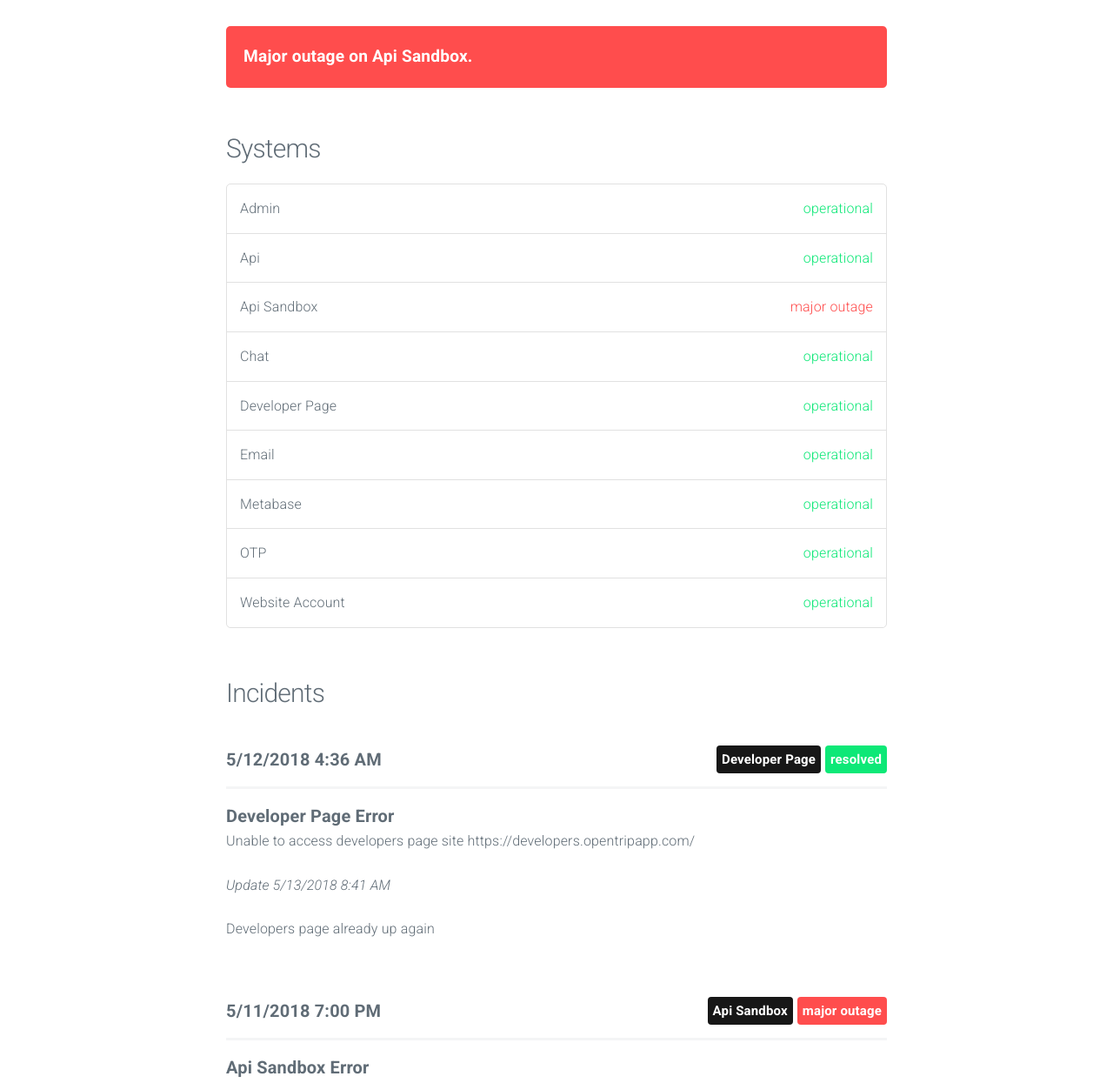
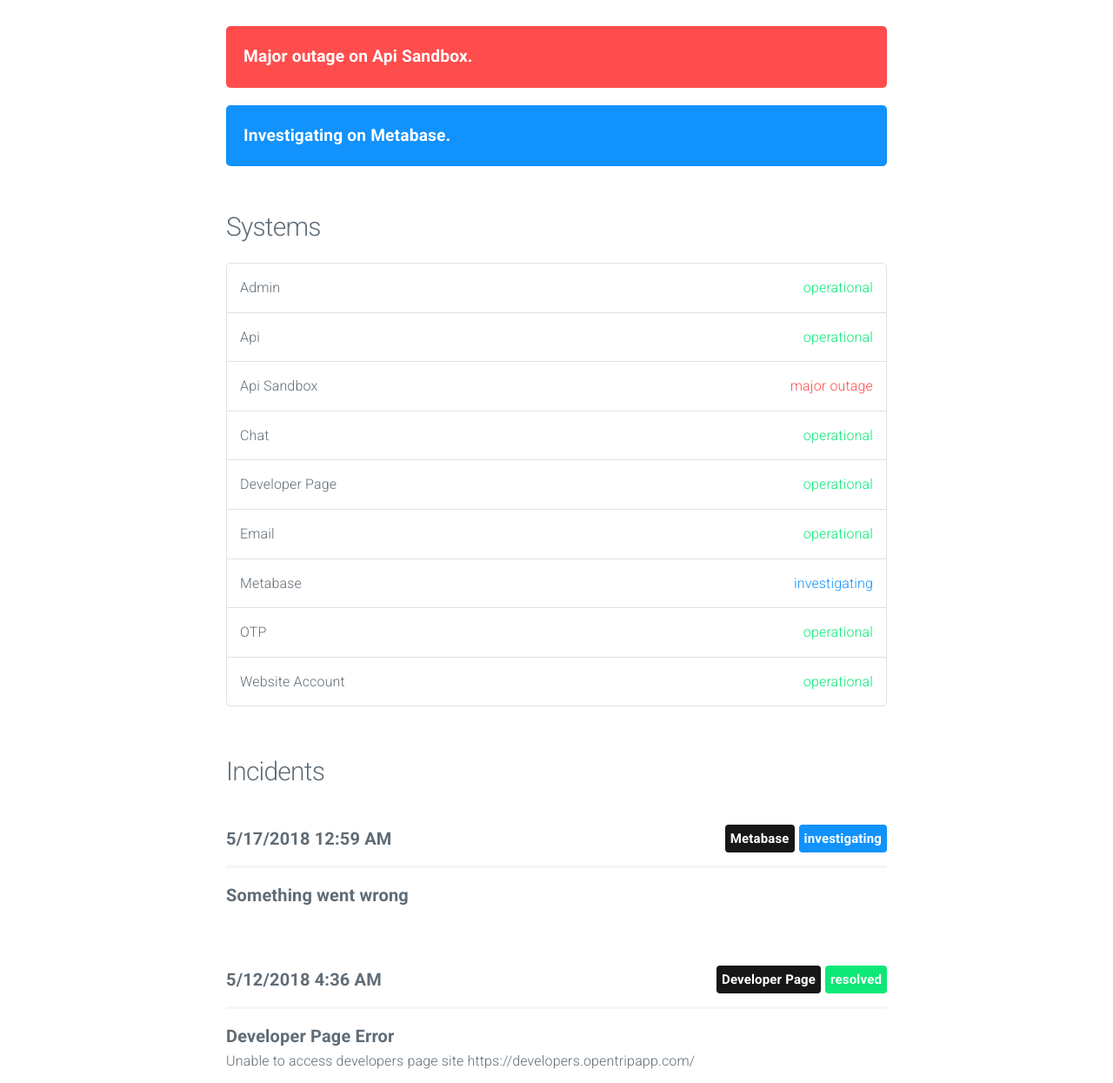
Before and after one commit to opentripapp/status, a plain HTML site: page index.html in a window 1280 px wide. Shown: the part 55-1300 px from the top of the page at 87% size. Drawn offline with nearby package versions, Linux system fonts and the light colour scheme; no server answers.

Commit message:
update index

```diff
--- a/index.html
+++ b/index.html
@@ -35,6 +35,10 @@
 						<span data-l10n-id="Major-outage">Major outage</span> <span data-l10n-id="on">on</span> Api Sandbox.
 					</div>
 
+					<div class="panel investigating">
+						<span data-l10n-id="Investigating">Investigating</span> <span data-l10n-id="on">on</span> Metabase.
+					</div>
+
 
 
 				<h4 data-l10n-id="systems">Systems</h4>
@@ -65,7 +69,7 @@
 					</li>
 
 					<li>
-						Metabase <span class="status operational" data-l10n-id="operational">operational</span>
+						Metabase <span class="status investigating" data-l10n-id="investigating">investigating</span>
 					</li>
 
 					<li>
@@ -80,6 +84,23 @@
 
 				<h4 data-l10n-id="incidents">Incidents</h4>
 
+
+					<div class="incident">
+						<span class="date moment">2018-05-17 00:59:35 UTC</span>
+
+
+							<span class="label investigating float-right" data-l10n-id="investigating">investigating</span>
+
+
+							<span class="label system float-right">Metabase</span>
+
+						<hr/>
+
+						<span class="title">Something went wrong</span>
+						<p></p>
+
+
+					</div>
 
 					<div class="incident">
 						<span class="date moment">2018-05-12 04:36:21 UTC</span>
```
